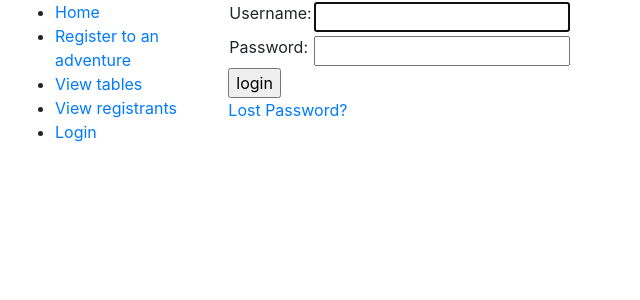
After one commit to yotama9/southern_wind, a Django app: page /accounts/login/ in a window 1280 px wide. The commit adds this page. Shown: the top 300 px of the page, without its empty margins (0-640 px from the left). Run offline with Django 3.2, Linux system fonts and the light colour scheme; some libraries are stand-ins or nearby versions.

Commit message:
added user login and protection on table creation page

```diff
--- a/SW_site/urls.py
+++ b/SW_site/urls.py
@@ -24,5 +24,6 @@ from django.conf.urls.static import static
 urlpatterns = [
     path('admin/', admin.site.urls),
     path('view_tables/',include ('view_tables.urls')),
-    path('', RedirectView.as_view(url='view_tables/', permanent=True))
+    path('', RedirectView.as_view(url='view_tables/', permanent=True)),
+    path('accounts/', include('django.contrib.auth.urls')),
 ] + static(settings.STATIC_URL,document_root=settings.STATIC_ROOT)
--- /dev/null
+++ b/templates/registration/login.html
@@ -0,0 +1,33 @@
+{% extends "generic.html" %}
+
+{% block content %}
+  {% if form.errors %}
+    <p> Your username and password didn't match. Please try again.</p>
+  {% endif %}
+  {% if next %}
+    {% if user.is_authenticated %}
+      <p>Your acount doesn't have access to this page. To proceed,
+	please login with an account that has access.</p>
+      {% else %}
+	<p>Please login to see this page.</p>
+      {% endif %}
+    {% endif %}
+    <form method="post" action="{% url 'login' %}">
+      {% csrf_token %}
+      <table>
+	<tr>
+	  <td>{{ form.username.label_tag }}</td>
+	  <td>{{ form.username }}</td>
+	</tr>
+	<tr>
+	  <td>{{ form.password.label_tag }}</td>
+	  <td>{{ form.password }}</td>
+	</tr>
+      </table>
+      <input type="submit" value="login"/>
+      <input type="hidden" name="next" value="{{ next }}"/>
+    </form>
+
+      {#assumes you setup the password_Reset view in your URLconf #}
+<p><a href="{% url 'password_reset' %}">Lost Password?</a></p>
+{% endblock%}
--- /dev/null
+++ b/templates/registration/login.sync-conflict-20210521-212605-Y3FMLVQ.html
@@ -0,0 +1,6 @@
+{% extends "basic_generic %}
+
+{% block content %}
+
+{% if form.errors %}
+<p>
--- /dev/null
+++ b/templates/registration/login.sync-conflict-20210521-212755-Y3FMLVQ.html
@@ -0,0 +1,6 @@
+{% extends "basic_generic %}
+
+{% block content %}
+  {% if form.errors %}
+    <p> Your username and password didn\'t match. Please try again.</p>
+    {% endif %}
--- /dev/null
+++ b/templates/registration/logout.html
@@ -0,0 +1,6 @@
+{% extends "basic_generic.html" %}
+
+{% block content %}
+  <p>Logged out!</p>
+  <a href="{% url 'login'%}">Click here to login again</a>
+{% endblock %}
--- /dev/null
+++ b/templates/registration/password_reset_complete.html
@@ -0,0 +1,6 @@
+{% extends "base_generic.html" %}
+
+{% block content %}
+  <h1>The password has been changed!</h1>
+  <p><a href="{% url 'login' %}">log in again?</a></p>
+{% endblock %}
--- /dev/null
+++ b/templates/registration/password_reset_email.html
@@ -0,0 +1,2 @@
+Someone asked for a password reset for email for {{ email }}. Follow the link below:
+{{ protocol}}://{{ domain }}{% url 'password_reset_confirm' uidb64=uid token=token %}
--- a/view_tables/templates/generic.html
+++ b/view_tables/templates/generic.html
@@ -20,10 +20,18 @@
 	  {% block sidebar %}
 	  <ul class="sidebar-nav">
 	    <li><a href="{% url 'index' %}">Home</a></li>
-	    <li><a href="{% url 'create-adventure' %}">Add adventure</a></li>
+	    {% if perms.view_tables.add_adventure %}
+	      <li><a href="{% url 'create-adventure' %}">Add adventure</a></li>
+	    {% endif %}
 	    <li><a href="{%url 'register-to-table' %}">Register to an adventure</a></li>
 	    <li><a href="{% url 'adventures' %}">View tables</a></li>
 	    <li><a href="{% url 'registrants' %}">View registrants</a></li>
+	    {% if user.is_authenticated %}
+	      <li>Logged in as: {{ user.get_username }}</li>
+   	      <li><a href="{% url 'logout'%}?next={{request.path}}">Logout</a></li>
+	    {% else %}
+	      <li><a href="{% url 'login'%}?next={{request.path}}">Login</a></li>
+	    {% endif %}
 	  </ul>
 	  {% endblock %}
 	</div>
--- a/view_tables/views.py
+++ b/view_tables/views.py
@@ -3,6 +3,9 @@ from view_tables.models import Adventure, Registrant, get_available_tables
 from django.views import generic
 from django.http import HttpResponseRedirect
 from django.urls import reverse
+from django.contrib.auth.models import Permission
+from django.contrib.auth.models import User
+from django.contrib.auth.decorators import permission_required
 import datetime
 
 from view_tables.forms import registerToAdventureForm, CreateTableForm
@@ -41,7 +44,6 @@ class RegistrantListView(generic.ListView):
 
 
 def register_to_table(request):
-
     #if this is a POST request ten process the form data
     if request.method == 'POST':
         # a form instance and populate it with data from the request (binding):
@@ -75,7 +77,7 @@ def register_to_table(request):
 
 
 
-
+@permission_required('view_tables.add_adventure')
 def create_adventure(request):
     """View fucntion for creating a table"""
 
```
Also changed, not shown: templates/registration/password_reset_confirm.html (added, +29 -0 lines), templates/registration/password_reset_done.html (added, +7 -0 lines), templates/registration/password_reset_form.html (added, +12 -0 lines).
